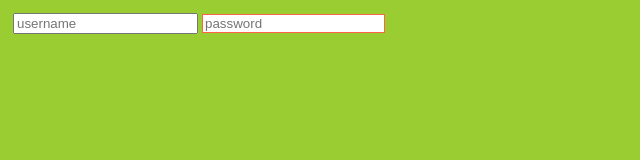
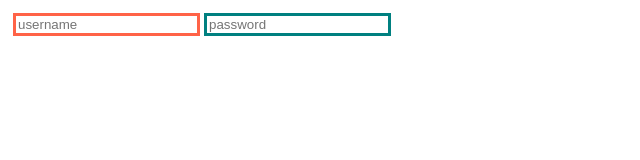
Before and after one commit to minyoung0101q/css-learning, a plain HTML site: page home.html in a window 1280 px wide. Shown: the whole page, without its empty margins (0-640 px from the left). Drawn offline with Linux system fonts and the light colour scheme.

Commit message:
input:optional

```diff
--- a/home.html
+++ b/home.html
@@ -11,13 +11,15 @@
     <style>
       body {
         height: 100vh;
-        background-color: yellowgreen;
         padding: 5px;
         border-radius: 10px;
       }
+      /* input:optional => <input> 요소 중에서 required 속성이 없는 입력 요소를 선택하는 CSS 선택자 */
+      input:optional {
+        border: 3px solid tomato;
+      }
       input:required {
-        /* input이 required이라면 border를 1px solid tomato로 설정 */
-        border: 1px solid tomato;
+        border: 3px solid teal;
       }
     </style>
   </head>
```
